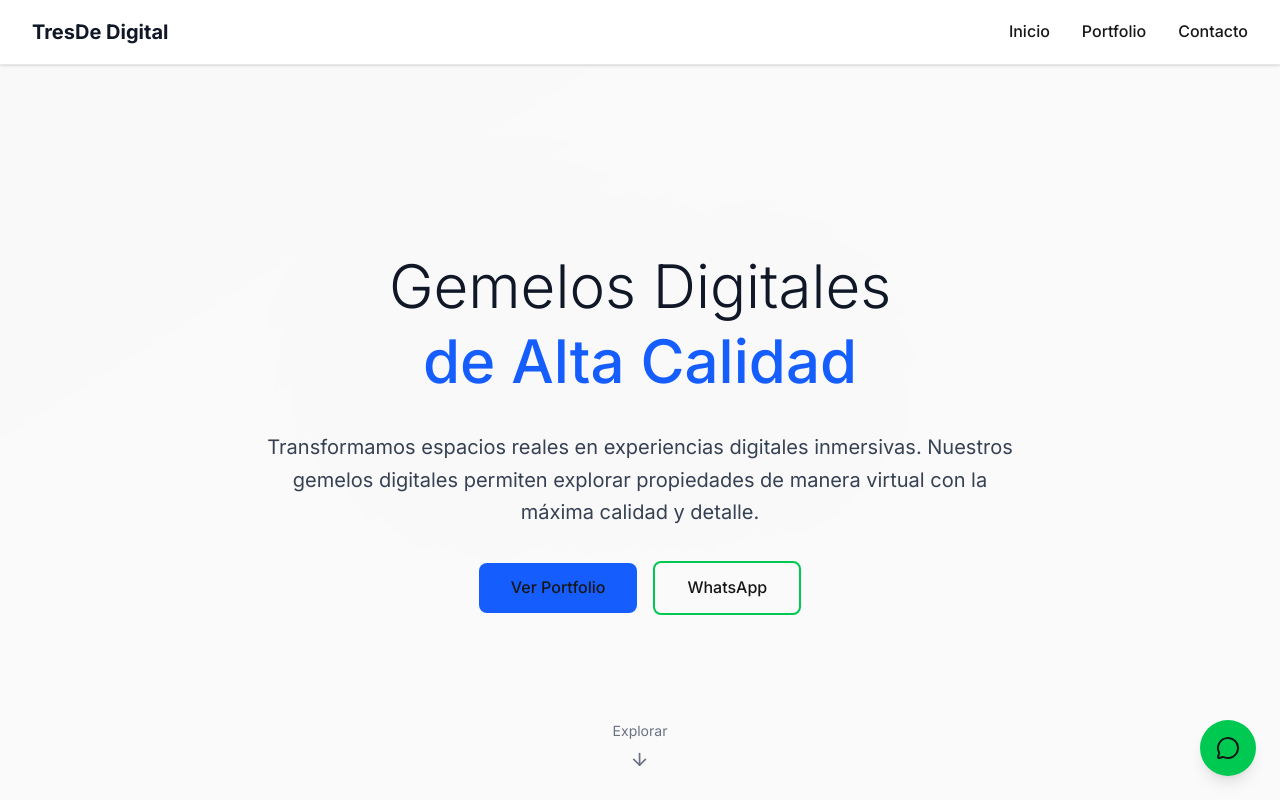
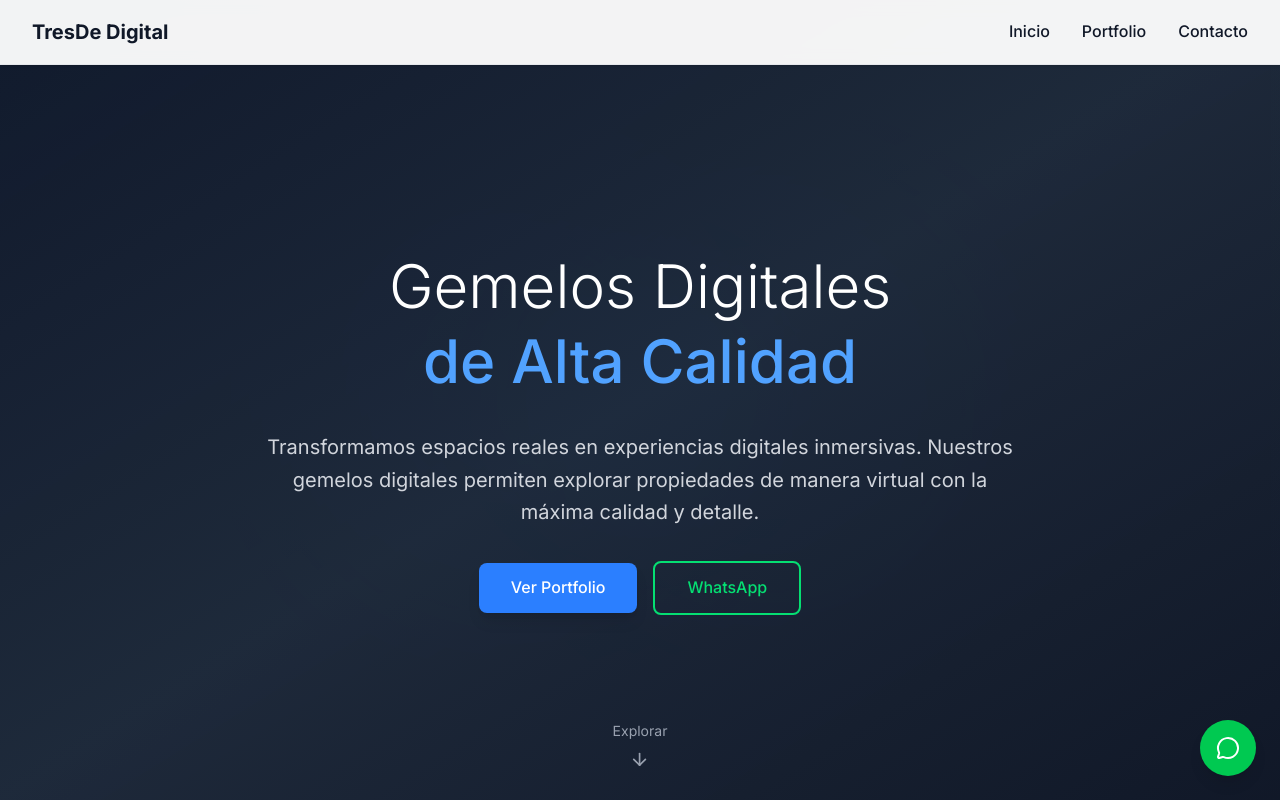
Before and after one commit to JuanIEsquercia/tresde-digital, a Next.js app: page / in a window 1280 px wide. Shown: the top 800 px of the page. Built offline with nearby package versions, Linux system fonts and the light colour scheme.

Commit message:
feat: Mejoras en diseño y funcionalidad - Hero con fondo oscuro elegante, botones de WhatsApp mejorados, información de contacto actualizada y limpieza de CSS

```diff
--- a/src/app/globals.css
+++ b/src/app/globals.css
@@ -24,7 +24,6 @@ body {
 }
 
 a {
-  color: inherit;
   text-decoration: none;
 }
 
--- a/src/components/Contacto.tsx
+++ b/src/components/Contacto.tsx
@@ -1,7 +1,7 @@
 'use client';
 
 import { motion } from 'framer-motion';
-import { Phone, Mail, Instagram, Linkedin, MapPin, MessageCircle } from 'lucide-react';
+import { Phone, Mail, Instagram, MapPin, MessageCircle } from 'lucide-react';
 import { datosContacto } from '@/data/gemelos';
 
 export default function Contacto() {
@@ -29,12 +29,6 @@ export default function Contacto() {
       label: 'Instagram',
       value: datosContacto.instagram,
       href: `https://instagram.com/${datosContacto.instagram.replace('@', '')}`
-    },
-    {
-      icon: Linkedin,
-      label: 'LinkedIn',
-      value: 'Perfil Profesional',
-      href: `https://${datosContacto.linkedin}`
     }
   ];
 
--- a/src/components/Footer.tsx
+++ b/src/components/Footer.tsx
@@ -1,6 +1,8 @@
 'use client';
 
 import { motion } from 'framer-motion';
+import { Phone, Mail, Instagram, MessageCircle } from 'lucide-react';
+import { datosContacto } from '@/data/gemelos';
 
 export default function Footer() {
   return (
@@ -48,10 +50,46 @@ export default function Footer() {
             className="space-y-4"
           >
             <h4 className="text-lg font-medium">Contacto</h4>
-            <div className="space-y-2 text-sm text-gray-400">
-              <p>+54 9 11 1234-5678</p>
-              <p>contacto@tresde.com</p>
-              <p>@tresde_digital</p>
+            <div className="space-y-3 text-sm">
+              {/* WhatsApp */}
+              <a
+                href="https://wa.me/543794267780"
+                target="_blank"
+                rel="noopener noreferrer"
+                className="flex items-center text-gray-400 hover:text-green-400 transition-colors duration-200"
+              >
+                <MessageCircle className="w-4 h-4 mr-2" />
+                {datosContacto.telefono}
+              </a>
+
+              {/* Teléfono */}
+              <a
+                href={`tel:${datosContacto.telefono}`}
+                className="flex items-center text-gray-400 hover:text-white transition-colors duration-200"
+              >
+                <Phone className="w-4 h-4 mr-2" />
+                {datosContacto.telefono}
+              </a>
+
+              {/* Email */}
+              <a
+                href={`mailto:${datosContacto.email}`}
+                className="flex items-center text-gray-400 hover:text-white transition-colors duration-200"
+              >
+                <Mail className="w-4 h-4 mr-2" />
+                {datosContacto.email}
+              </a>
+
+              {/* Instagram */}
+              <a
+                href={`https://instagram.com/${datosContacto.instagram.replace('@', '')}`}
+                target="_blank"
+                rel="noopener noreferrer"
+                className="flex items-center text-gray-400 hover:text-pink-400 transition-colors duration-200"
+              >
+                <Instagram className="w-4 h-4 mr-2" />
+                {datosContacto.instagram}
+              </a>
             </div>
           </motion.div>
         </div>
--- a/src/components/Hero.tsx
+++ b/src/components/Hero.tsx
@@ -5,12 +5,13 @@ import { ArrowDown } from 'lucide-react';
 
 export default function Hero() {
   return (
-    <section id="inicio" className="min-h-screen flex items-center justify-center relative overflow-hidden pt-16">
+    <section id="inicio" className="min-h-screen flex items-center justify-center relative overflow-hidden pt-16 bg-gradient-to-br from-gray-900 via-gray-800 to-gray-900">
       {/* Background Pattern */}
-      <div className="absolute inset-0 opacity-5">
-        <div className="absolute inset-0 bg-gradient-to-br from-blue-500/10 to-transparent"></div>
-        <div className="absolute top-1/4 left-1/4 w-96 h-96 bg-blue-500/5 rounded-full blur-3xl"></div>
-        <div className="absolute bottom-1/4 right-1/4 w-96 h-96 bg-blue-500/5 rounded-full blur-3xl"></div>
+      <div className="absolute inset-0 opacity-10">
+        <div className="absolute inset-0 bg-gradient-to-br from-blue-500/20 to-transparent"></div>
+        <div className="absolute top-1/4 left-1/4 w-96 h-96 bg-blue-500/10 rounded-full blur-3xl"></div>
+        <div className="absolute bottom-1/4 right-1/4 w-96 h-96 bg-blue-500/10 rounded-full blur-3xl"></div>
+        <div className="absolute top-1/2 left-1/2 transform -translate-x-1/2 -translate-y-1/2 w-64 h-64 bg-blue-400/5 rounded-full blur-2xl"></div>
       </div>
 
       <div className="max-w-7xl mx-auto px-4 sm:px-6 lg:px-8 text-center relative z-10">
@@ -20,17 +21,17 @@ export default function Hero() {
           transition={{ duration: 0.8 }}
           className="space-y-8"
         >
-          <h1 className="text-4xl sm:text-5xl lg:text-6xl font-light text-gray-900 leading-tight">
+          <h1 className="text-4xl sm:text-5xl lg:text-6xl font-light text-white leading-tight">
             Gemelos Digitales
             <br />
-            <span className="text-blue-600 font-medium">de Alta Calidad</span>
+            <span className="text-blue-400 font-medium">de Alta Calidad</span>
           </h1>
 
           <motion.p
             initial={{ opacity: 0, y: 20 }}
             animate={{ opacity: 1, y: 0 }}
             transition={{ duration: 0.8, delay: 0.2 }}
-            className="text-lg sm:text-xl text-gray-700 max-w-3xl mx-auto leading-relaxed"
+            className="text-lg sm:text-xl text-gray-300 max-w-3xl mx-auto leading-relaxed"
           >
             Transformamos espacios reales en experiencias digitales inmersivas.
             Nuestros gemelos digitales permiten explorar propiedades de manera virtual
@@ -45,7 +46,7 @@ export default function Hero() {
           >
             <a
               href="/portfolio"
-              className="inline-flex items-center px-8 py-3 bg-blue-600 text-white rounded-lg hover:bg-blue-700 transition-colors duration-200 font-medium"
+              className="inline-flex items-center px-8 py-3 bg-blue-500 text-white rounded-lg hover:bg-blue-400 hover:text-gray-900 transition-colors duration-200 font-medium shadow-lg hover:shadow-xl"
             >
               Ver Portfolio
             </a>
@@ -53,7 +54,7 @@ export default function Hero() {
               href="https://wa.me/543794267780"
               target="_blank"
               rel="noopener noreferrer"
-              className="inline-flex items-center px-8 py-3 border-2 border-green-500 text-green-600 rounded-lg hover:bg-green-50 transition-colors duration-200 font-medium"
+              className="inline-flex items-center px-8 py-3 border-2 border-green-400 text-green-400 rounded-lg hover:bg-green-400 hover:text-white transition-colors duration-200 font-medium"
             >
               WhatsApp
             </a>
@@ -71,7 +72,7 @@ export default function Hero() {
         <motion.div
           animate={{ y: [0, 10, 0] }}
           transition={{ duration: 2, repeat: Infinity }}
-          className="flex flex-col items-center text-gray-500"
+          className="flex flex-col items-center text-gray-400"
         >
           <span className="text-sm mb-2">Explorar</span>
           <ArrowDown size={20} />
--- a/src/data/gemelos.json
+++ b/src/data/gemelos.json
@@ -6,7 +6,7 @@
       "descripcion": "El proyecto ",
       "iframe": "<iframe width=\"853\" height=\"480\" src=\"https://my.matterport.com/show/?m=kff3uTMG8XC\" frameborder=\"0\" allowfullscreen allow=\"autoplay; fullscreen; web-share; xr-spatial-tracking;\"></iframe>",
       "fecha": "2025-09-11",
-      "ubicacion": "José Ramón Vidal 1768, Corrientes, Argentina"
+      "ubicacion": "San Lorenzo 1547, Corrientes, Argentina"
     }
   ],
   "contacto": {
```
